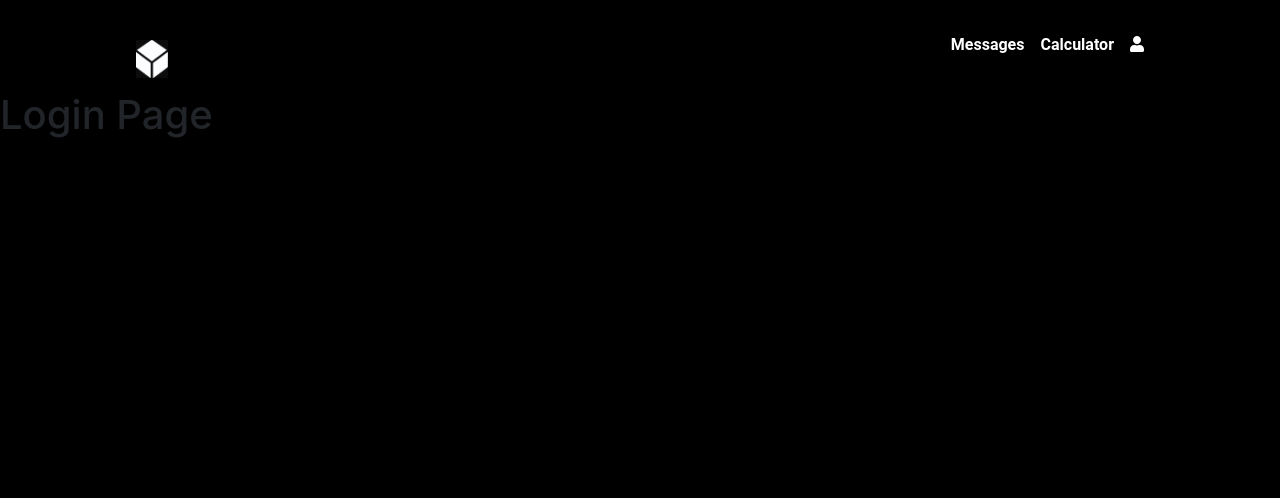
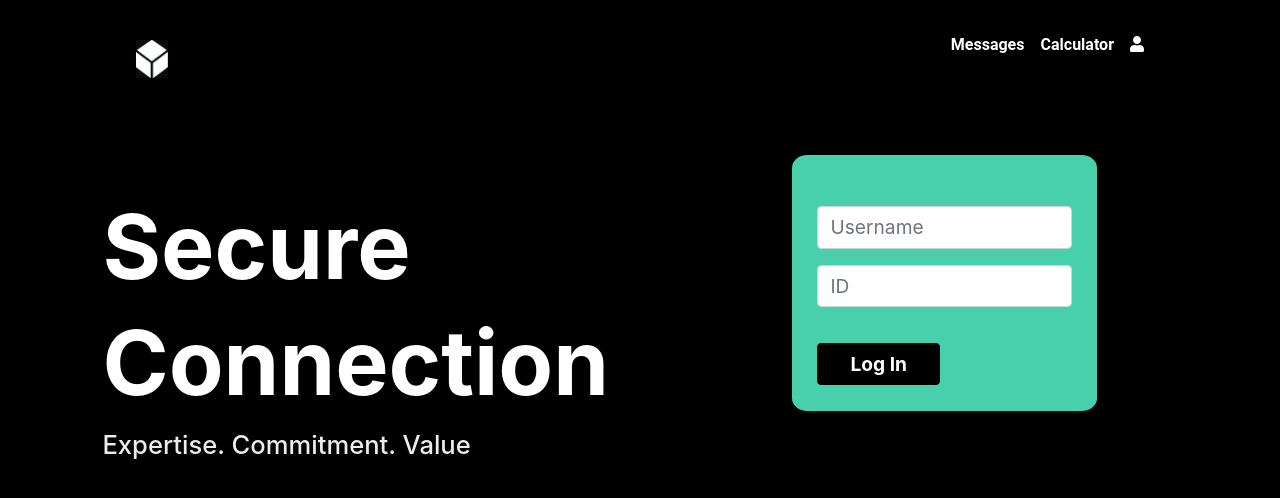
Before and after one commit to AndreiaGouveia/SSIN, a React (Create React App) app in the folder fe/: page /login in a window 1280 px wide. Shown: the top 498 px of the page. Built offline with nearby package versions, Linux system fonts and the light colour scheme.

Commit message:
Create log in page

```diff
--- /dev/null
+++ b/fe/src/CSS/LogIn.css
@@ -0,0 +1,38 @@
+#login {
+    display: flex;
+    flex-direction: row;
+}
+
+@media (max-width: 991px) {
+    #login {
+        flex-direction: column;
+    }
+}
+
+#login-form {
+    margin-top: 5vmax;
+
+    height: min-content;
+    padding: 2vmax;
+    padding-top: 3vmax;
+    background-color: #48cfac;
+    border-radius: 5%;
+}
+
+#login-form > div > input {
+    margin-top: 1vmax;
+    font-size: 1.5vmax;
+}
+
+#login-form > button {
+    margin-top: 1.5vmax;
+
+    font-weight: bold;
+    font-size: 1.5vmax;
+
+    background-color: black;
+    border-color: black;
+
+    padding-left: 2.5vmax;
+    padding-right: 2.5vmax;
+}
--- a/fe/src/Pages/HomePage.jsx
+++ b/fe/src/Pages/HomePage.jsx
@@ -1,15 +1,15 @@
 import React from 'react';
 
 function HomePage() {
-  return (
-    <>
-      <div style={{ marginTop: '8em', paddingLeft: '8em' }}>
-        <h1 style={{ color: 'white', fontWeight: 'bold', fontSize: '9em' }}>Secure</h1>
-        <h1 style={{ color: 'white', fontWeight: 'bold', fontSize: '9em' }}>Connection</h1>
-        <h3 style={{ fontSize: '4rem', paddingTop: '0.5em' }}>Expertise. Commitment. Value</h3>
-      </div>
-    </>
-  );
+	return (
+		<>
+			<div style={{ marginTop: '8vmax', paddingLeft: '8vmax' }}>
+				<h1 style={{ color: 'white', fontWeight: 'bold', fontSize: '7vmax' }}>Secure</h1>
+				<h1 style={{ color: 'white', fontWeight: 'bold', fontSize: '7vmax' }}>Connection</h1>
+				<h3 style={{ color: '#ececec', fontSize: '2vmax', paddingTop: '0.5vmax' }}>Expertise. Commitment. Value</h3>
+			</div>
+		</>
+	);
 }
 
 export default HomePage;
--- a/fe/src/Pages/LogIn.jsx
+++ b/fe/src/Pages/LogIn.jsx
@@ -1,4 +1,7 @@
 import React from 'react';
+import { Form, Button } from 'react-bootstrap';
+import HomePage from './HomePage';
+import './../CSS/LogIn.css';
 
 class LogIn extends React.Component {
 	constructor(props) {
@@ -10,7 +13,28 @@ class LogIn extends React.Component {
 	render() {
 		return (
 			<>
-        <h1>Login Page</h1>
+				<div id="login">
+					<HomePage />
+
+					<div className="container h-100">
+						<div className="row h-100 justify-content-center align-items-center">
+							<div className="col-10 col-md-8 col-lg-6">
+								<Form id="login-form">
+									<Form.Group controlId="formUsername">
+										<Form.Control type="text" placeholder="Username" maxLength="8" />
+									</Form.Group>
+
+									<Form.Group controlId="formID">
+										<Form.Control type="text" placeholder="ID" maxLength="12" minLength="12" pattern="([A-Z]|[a-z]|[0-9])+" />
+									</Form.Group>
+									<Button variant="primary" type="submit">
+										Log In
+									</Button>
+								</Form>
+							</div>
+						</div>
+					</div>
+				</div>
 			</>
 		);
 	}
```
Lines whose indentation alone changed are shown as unchanged.
